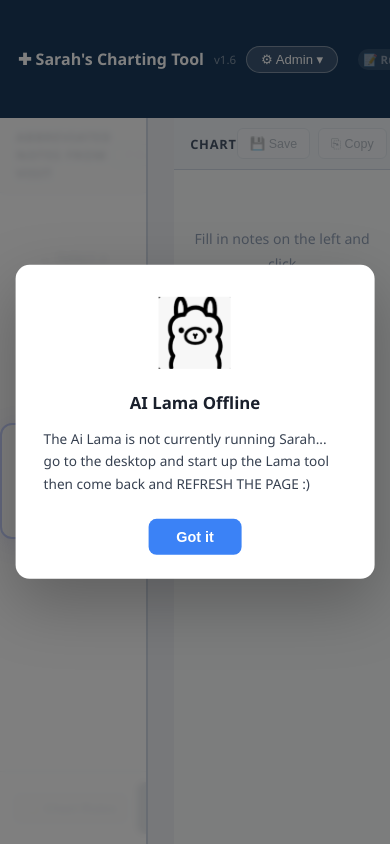
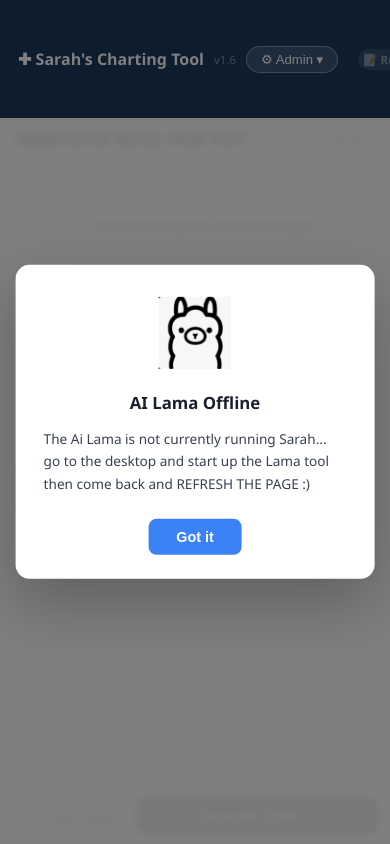
Before and after one commit to infinitycyclery/Sarah-s-charting-tool, a Flask app: page / in a window 390 px wide; the page is wider, and only the part inside the window is pictured. Run offline with Flask 3, Linux system fonts and the light colour scheme; data that the repository does not hold is empty.

Commit message:
Responsive layout — ABN notes takes priority at narrow widths
>1100px : 38/62 split (default)
≤1100px : 50/50
≤850px  : 65/35, chart panel shrinks
≤650px  : notes full width, chart panel hidden

https://claude.ai/code/session_017MSVP8Vp8Pq7SdAFX2VQkn

```diff
--- a/static/css/chart.css
+++ b/static/css/chart.css
@@ -1129,6 +1129,21 @@ body.abn-expanded #chart-order-num { display: none !important; }
 }
 .chart-output:focus { outline: none; }
 
+/* ── Responsive: ABN notes takes priority at narrow widths ── */
+@media (max-width: 1100px) {
+  .left-panel { width: 50%; }
+}
+@media (max-width: 850px) {
+  .left-panel { width: 65%; }
+  .right-panel { min-width: 0; }
+  body.abn-expanded .btn-action .btn-label { display: none; }
+}
+@media (max-width: 650px) {
+  .left-panel { width: 100%; border-right: none; }
+  .right-panel { display: none; }
+  #btn-expand-abn { display: none; }
+}
+
 /* ── Print ── */
 @media print {
   .topbar, .panel-footer, .panel-header-actions, .no-print { display: none !important; }
```
